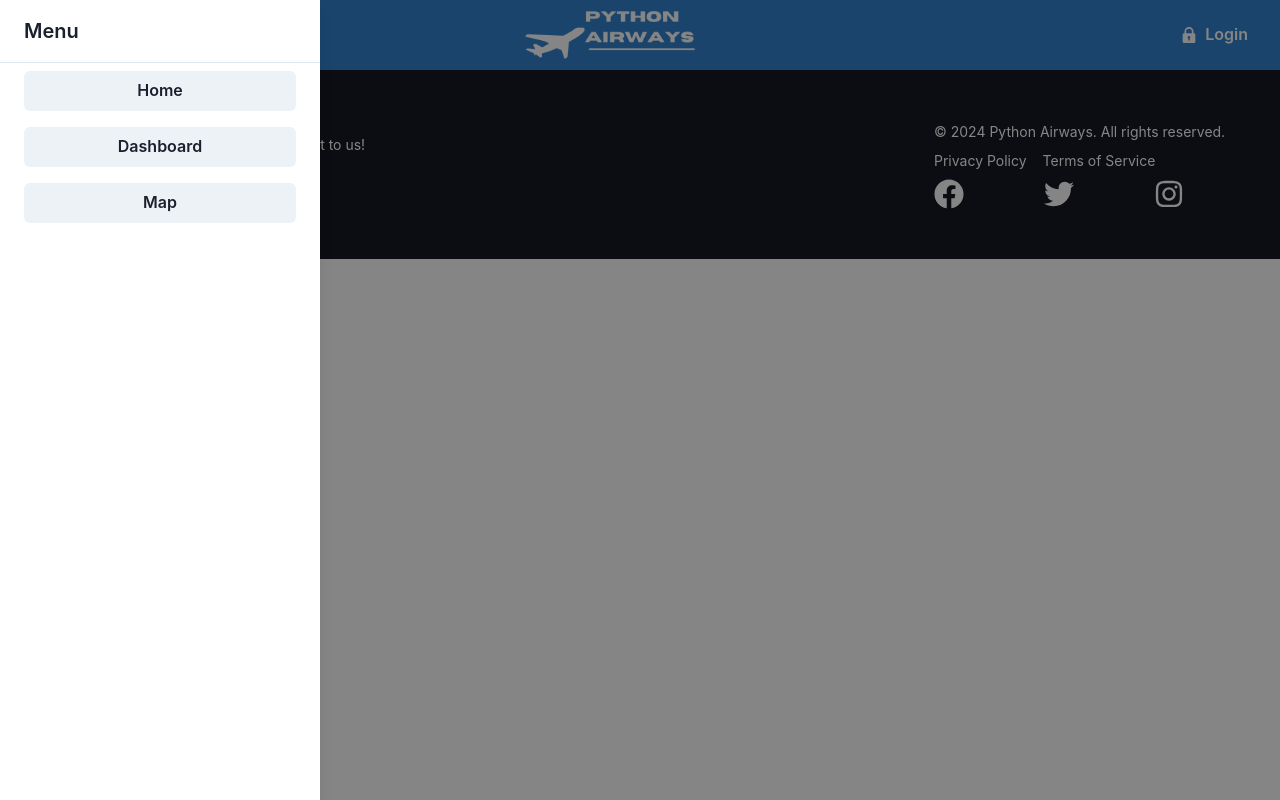
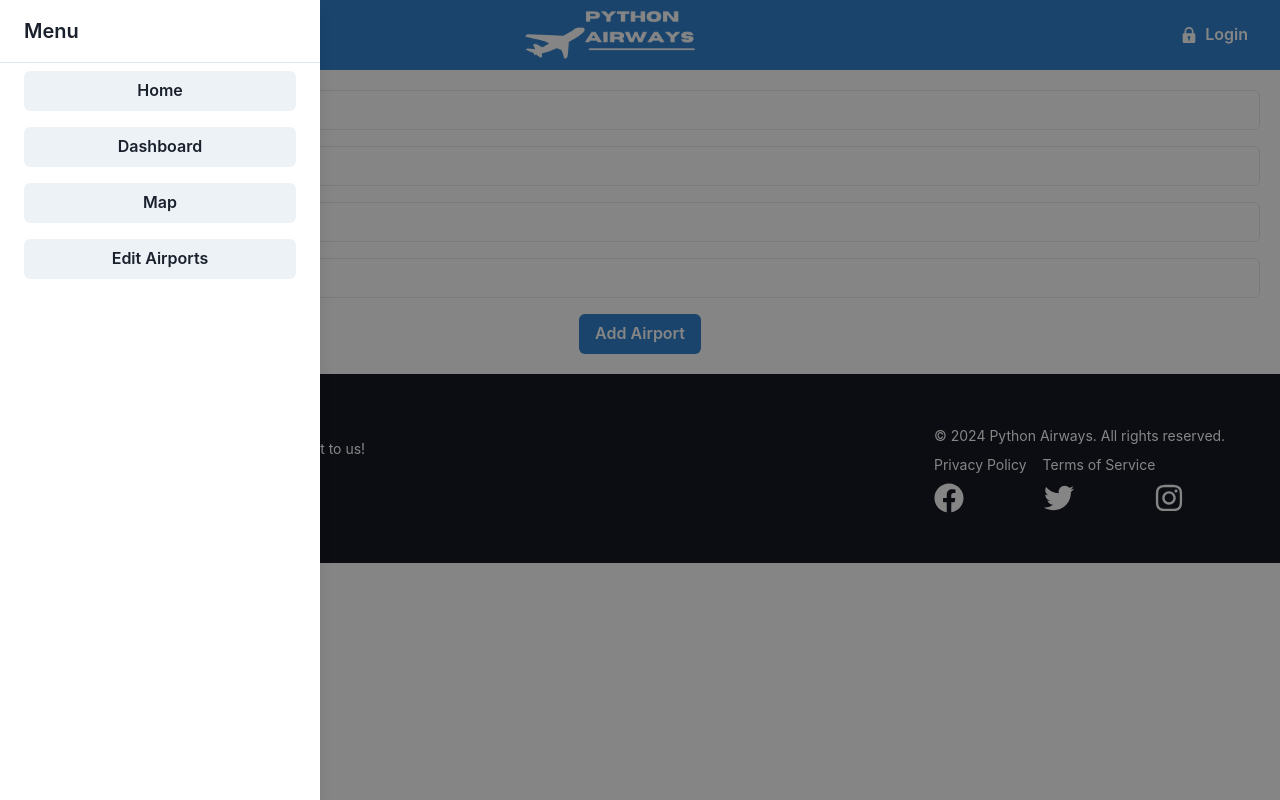
Before and after one commit to imhe6/cs506-team-project, a React (Create React App) app in the folder aircraft-manager-frontend/: page /editairports in a window 1280 px wide. Both pictures are taken after a click on the button "Open Menu". Built offline with nearby package versions, Linux system fonts and the light colour scheme.

Commit message:
integrated map page with backend api -- both get and post working

```diff
--- a/aircraft-manager-frontend/src/App.js
+++ b/aircraft-manager-frontend/src/App.js
@@ -9,6 +9,7 @@ import DashboardPage from "./pages/DashboardPage";
 import Footer from "./components/Footer";
 import PrivacyPolicy from "./components/PrivacyPolicy";
 import Terms from "./components/Terms";
+import EditAirportsPage from "./pages/EditAirportsPage";
 
 function App() {
   return (
@@ -21,6 +22,7 @@ function App() {
           <Route path="/map" element={<MapPage />} />
           <Route path="/privacy" element={<PrivacyPolicy />} />
           <Route path="/terms" element={<Terms />} />
+          <Route path="/editairports" element={<EditAirportsPage />} />
         </Routes>
         <Footer />
       </Box>
--- a/aircraft-manager-frontend/src/components/Header.js
+++ b/aircraft-manager-frontend/src/components/Header.js
@@ -66,6 +66,9 @@ function Header() {
               <Button as={RouterLink} to="/map" onClick={onClose}>
                 Map
               </Button>
+              <Button as={RouterLink} to="/editairports" onClick={onClose}>
+                Edit Airports
+              </Button>
             </VStack>
           </DrawerBody>
         </DrawerContent>
--- /dev/null
+++ b/aircraft-manager-frontend/src/pages/EditAirportsPage.js
@@ -0,0 +1,45 @@
+import React, { useState } from 'react';
+import { Box, Button, Input, Stack } from '@chakra-ui/react';
+import axios from 'axios';
+
+function EditAirportsPage() {
+  const [formData, setFormData] = useState({
+    airportCode: '',
+    latitude: '',
+    longitude: '',
+    numAircraft: '',
+    userId: '1', // Default user ID
+  });
+
+  const baseUrl = 'http://localhost:8000/api';
+  const apiSetName = 'airport';
+
+  const handleAddAirport = async () => {
+    try {
+      const response = await axios.post(`${baseUrl}/${apiSetName}/`, formData);
+      console.log('Response:', response.data);
+      if (response.data.success) {
+        console.log('Airport added successfully');
+        window.location.href = '/map';
+      } else {
+        console.error(response.data.message);
+      }
+    } catch (error) {
+      console.error('Error adding airport:', error);
+    }
+  };
+
+  return (
+    <Box p={5}>
+      <Stack spacing={4} align="center">
+        <Input placeholder="Airport Code" value={formData.airportCode} onChange={(e) => setFormData({ ...formData, airportCode: e.target.value })} />
+        <Input placeholder="Latitude" value={formData.latitude} onChange={(e) => setFormData({ ...formData, latitude: e.target.value })} />
+        <Input placeholder="Longitude" value={formData.longitude} onChange={(e) => setFormData({ ...formData, longitude: e.target.value })} />
+        <Input placeholder="Number of Aircraft" value={formData.numAircraft} onChange={(e) => setFormData({ ...formData, numAircraft: e.target.value })} />
+        <Button colorScheme="blue" onClick={handleAddAirport}>Add Airport</Button>
+      </Stack>
+    </Box>
+  );
+}
+
+export default EditAirportsPage;
--- a/aircraft-manager-frontend/src/pages/MapPage.js
+++ b/aircraft-manager-frontend/src/pages/MapPage.js
@@ -1,11 +1,11 @@
-import React from 'react';
+import React, { useState, useEffect } from 'react';
 import { MapContainer, TileLayer, Marker, Popup } from 'react-leaflet';
 import L from 'leaflet';
 import 'leaflet/dist/leaflet.css';
-import starIconUrl from '../images/starIcon.png';
-import { Box } from '@chakra-ui/react';
+import { Box, Button } from '@chakra-ui/react';
+import axios from 'axios';
 
-// Define a custom icon using the Leaflet icon method
+const starIconUrl = require('../images/starIcon.png');
 const starIcon = new L.Icon({
   iconUrl: starIconUrl,
   iconSize: [25, 25],
@@ -13,20 +13,42 @@ const starIcon = new L.Icon({
   popupAnchor: [1, -34],
 });
 
-const airports = [
-  { name: 'LAX', position: [33.9416, -118.4085] },
-  { name: 'O\'Hare', position: [41.9742, -87.9073] },
-  { name: 'JFK', position: [40.6413, -73.7781] },
-];
+function MapPage() {
+  const [airports, setAirports] = useState([]);
 
-function MapPage() {
+  const baseUrl = 'http://localhost:8000/api';
+  const apiSetName = 'airport';
+
+  const fetchAirports = async () => {
+    try {
+      const response = await axios.get(`${baseUrl}/${apiSetName}/`);
+      console.log('API response:', response.data);
+      if (response.data.success) {
+        setAirports(response.data.data);
+      } else {
+        console.error(response.data.message);
+      }
+    } catch (error) {
+      console.error('Error fetching airports:', error);
+    }
+  };
+
+  useEffect(() => {
+    fetchAirports(); // Fetch airports on initial page load
+  }, []);
+
+  const handleEditAirports = () => {
+    window.location.href = '/editairports';
+  };
+
   return (
     <Box p={5}>
+       <Button colorScheme="blue" color="white" mb={4} onClick={handleEditAirports}>Edit Airports</Button>
       <MapContainer center={[39.8283, -98.5795]} zoom={4} style={{ height: '600px', width: '100%' }}>
         <TileLayer url="https://{s}.tile.openstreetmap.org/{z}/{x}/{y}.png" />
-          {airports.map(airport => (
-            <Marker key={airport.name} position={airport.position} icon={starIcon}>
-              <Popup>{airport.name}</Popup>
+        {airports.map((airport) => (
+          <Marker key={airport.airportId} position={[parseFloat(airport.latitude), parseFloat(airport.longitude)]} icon={starIcon}>
+            <Popup>{airport.airportCode}</Popup>
           </Marker>
         ))}
       </MapContainer>
```
Lines whose indentation alone changed are shown as unchanged.
